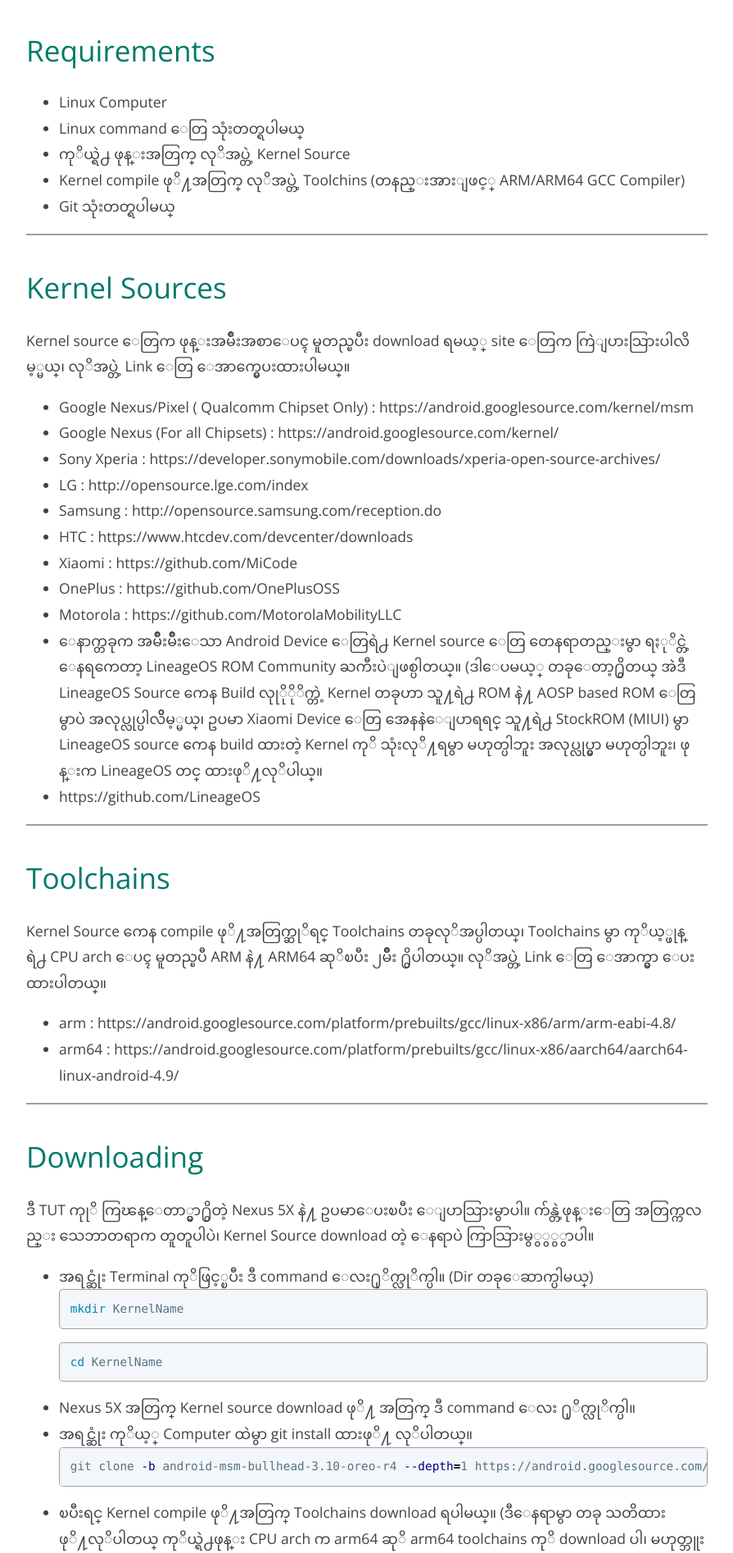
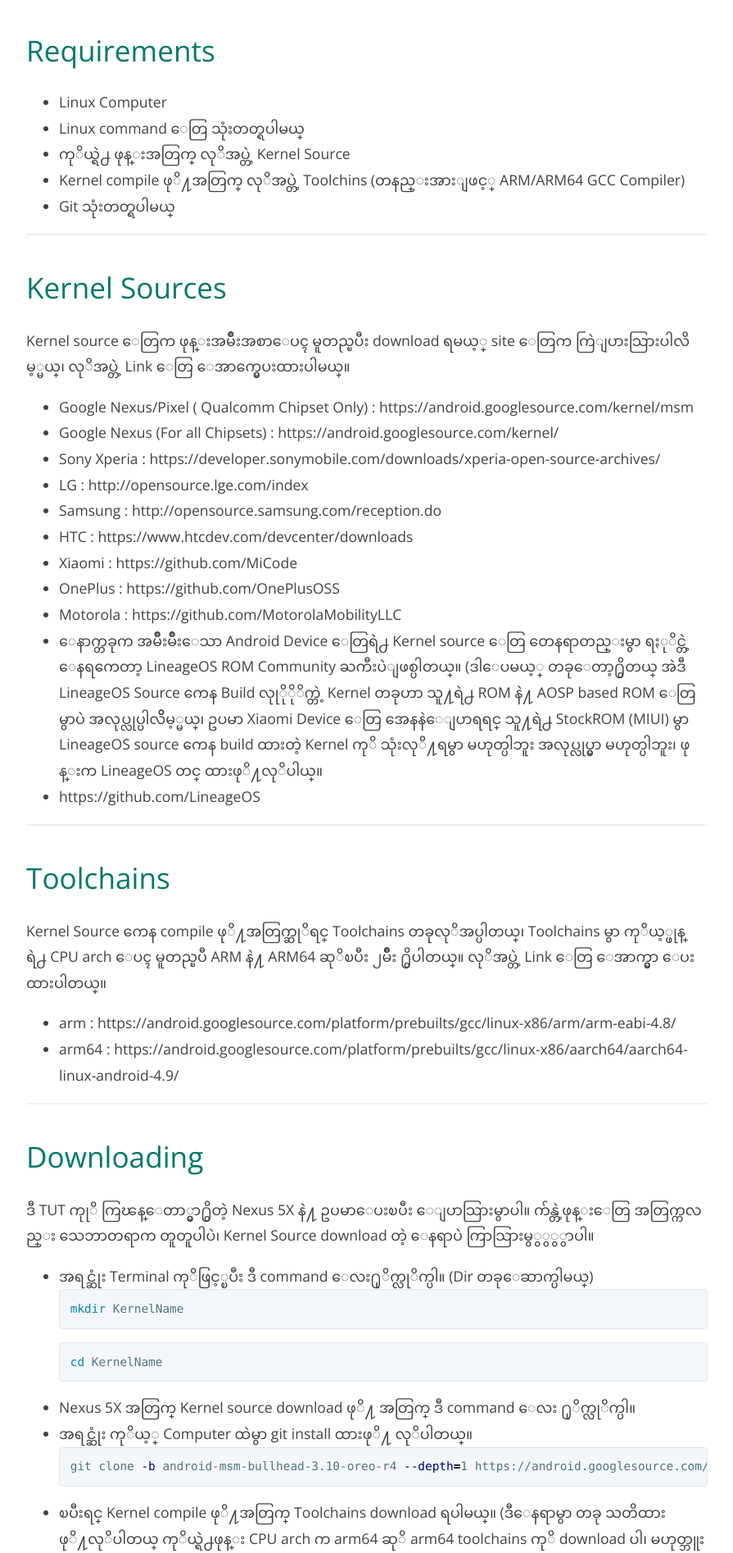
Before and after one commit to zawzaww/zawzaww.github.io, a Jekyll site: the page built from _posts/2018-07-29-building-kernel.md, in a window 1280 px wide. Shown: the part 1922-3816 px from the top of the page at 82% size, without its empty margins (192-1087 px from the left). Built offline with Jekyll 4.4.1, drawn with Linux system fonts in a browser that asks for light colours.

Commit message:
_layouts: _sass: Update home.html for h2 and borders colors

```diff
--- a/_layouts/home.html
+++ b/_layouts/home.html
@@ -17,9 +17,9 @@
         {% assign date_format = site.cayman-blog.date_format | default: "%b %-d, %Y" %}
         <span class="post-meta">{{ post.date | date: date_format }}</span>
 
-        <h1>
+        <h2>
           <a class="post-link" href="{{ post.url | relative_url }}" title="{{ post.title }}">{{ post.title | escape }}</a>
-        </h1>
+        </h2>
 
         <span>{{ post.excerpt | markdownify | truncatewords: 30 }}</span>
 
--- a/_sass/variables.scss
+++ b/_sass/variables.scss
@@ -18,6 +18,6 @@
 $code-text-color: #567482 !default;
 
 // Borders colors
-$border-color: #9E9E9E !default;
-$table-border-color: #9E9E9E !default;
-$hr-border-color: #9E9E9E !default
+$border-color: #dce6f0 !default;
+$table-border-color: #e9ebec !default;
+$hr-border-color: #eff0f1 !default;
```
